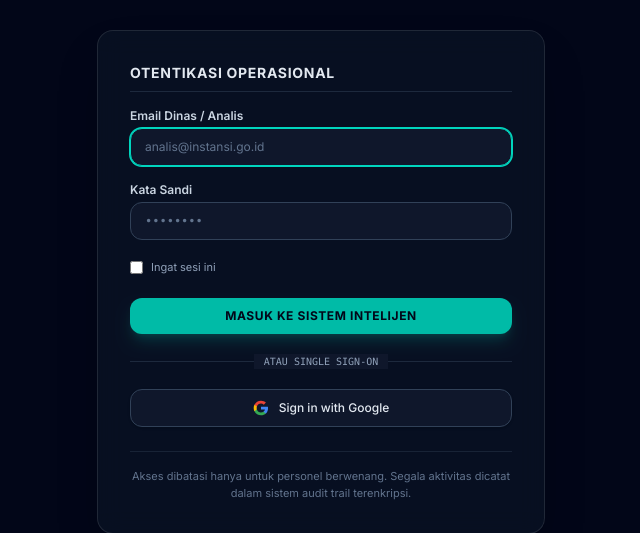
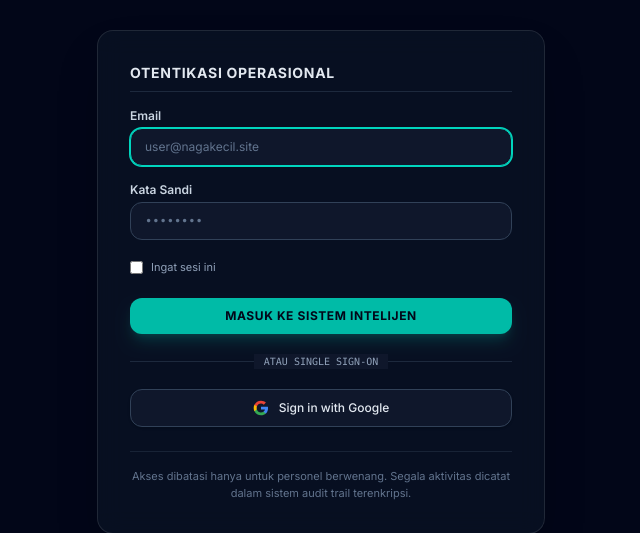
Before and after one commit to ametatjeh/Global-Fishing-Vessel-Platform, a Laravel app: page /login in a window 1280 px wide. Shown: the part 192-725 px from the top of the page, without its empty margins (319-959 px from the left). Run offline with Laravel 12, Linux system fonts and the light colour scheme; style sheets or scripts are compiled from the project's sources; some libraries are stand-ins or nearby versions.

Commit message:
style(auth): update email label to 'Email' and placeholder to 'user@nagakecil.site'

```diff
--- a/resources/views/auth/login.blade.php
+++ b/resources/views/auth/login.blade.php
@@ -59,10 +59,10 @@
                 @csrf
 
                 <div>
-                    <label for="email" class="block font-semibold text-slate-300 mb-1">Email Dinas / Analis</label>
+                    <label for="email" class="block font-semibold text-slate-300 mb-1">Email</label>
                     <input type="email" id="email" name="email" value="{{ old('email') }}" required autofocus
                         class="w-full px-3.5 py-2.5 rounded-xl bg-slate-900 border border-slate-700 text-slate-100 placeholder-slate-500 focus:outline-none focus:border-teal-400 focus:ring-1 focus:ring-teal-400 transition"
-                        placeholder="analis@instansi.go.id">
+                        placeholder="user@nagakecil.site">
                 </div>
 
                 <div>
```
